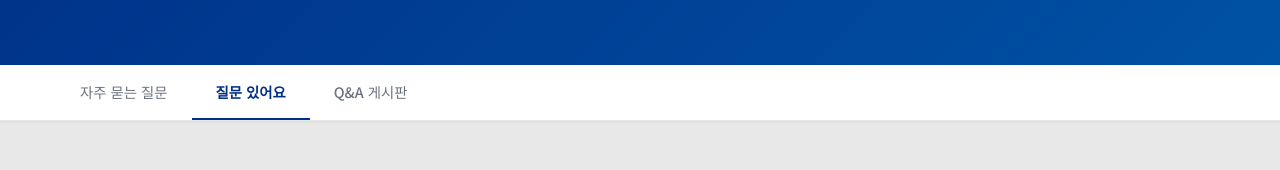
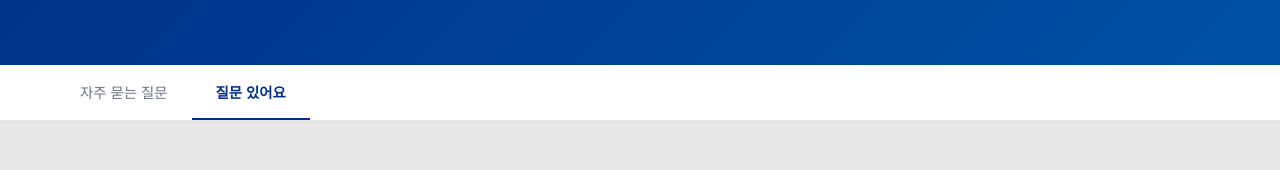
Before and after one commit to minimin0416/hongik-union, a Next.js app: page /contact/ask in a window 1280 px wide. Shown: the part 207-377 px from the top of the page. Built offline with nearby package versions, Linux system fonts and the light colour scheme; no server answers.

Commit message:
Remove Q&A 게시판 from contact nav

```diff
--- a/app/contact/layout.tsx
+++ b/app/contact/layout.tsx
@@ -6,7 +6,6 @@ import { usePathname } from 'next/navigation';
 const links = [
   { title: '자주 묻는 질문', href: '/contact/faq' },
   { title: '질문 있어요', href: '/contact/ask' },
-  { title: 'Q&A 게시판', href: '/contact/qna' },
 ];
 
 export default function ContactLayout({ children }: { children: React.ReactNode }) {
--- a/components/Header.tsx
+++ b/components/Header.tsx
@@ -61,7 +61,6 @@ const navItems = [
     submenu: [
       { title: '자주 묻는 질문', href: '/contact/faq' },
       { title: '질문 있어요', href: '/contact/ask' },
-      { title: 'Q&A 게시판', href: '/contact/qna' },
     ],
   },
 ];
```
